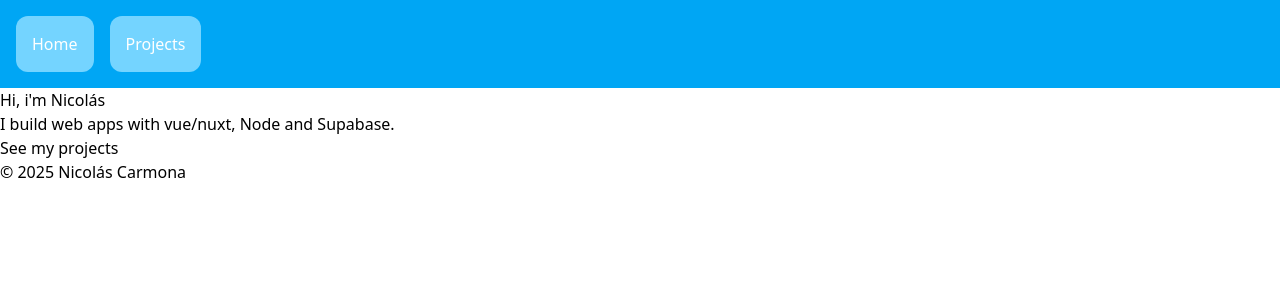
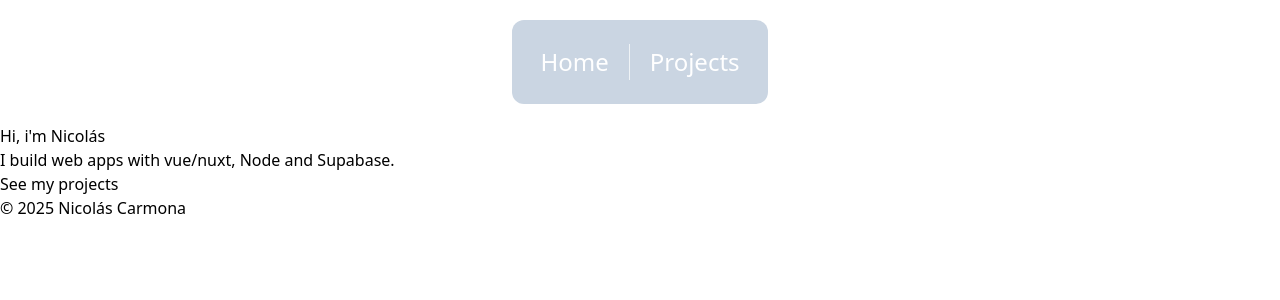
Before and after one commit to ncarmona99/project_portfolio, a Nuxt app: page / in a window 1280 px wide. Shown: the top 300 px of the page. Built offline with nearby package versions, Linux system fonts and the light colour scheme.

Commit message:
Tailwind classes added

```diff
--- a/app/layouts/default.vue
+++ b/app/layouts/default.vue
@@ -1,26 +1,31 @@
 <script setup lang="ts"></script>
 
 <template>
-  <div>
-    <header>
-      <nav class="flex flex-row bg-sky-500 text-white p-4 space-x-4">
+  <header>
+    <div class="flex flex-row justify-center">
+      <nav
+        class="sticky top-0 mx-auto items-center justify-center flex flex-row my-5 rounded-xl bg-slate-300 text-white text-2xl p-6 gap-x-4"
+      >
         <NuxtLink
           to="/"
-          class="flex flex-row rounded-xl bg-sky-300 text-white p-4 space-x-4 transition-all hover:bg-sky-700"
+          class="relative inline-block px-1 after:content-[''] after:absolute after:left-0 after:bottom-0 after:h-[2px] after:w-0 after:bg-white after:transition-all after:duration-300 hover:after:w-full"
           >Home</NuxtLink
         >
+        <div class="w-px h-9 bg-white opacity-70"></div>
         <NuxtLink
           to="/projects"
-          class="flex flex-row rounded-xl bg-sky-300 text-white p-4 space-x-4 transition-all hover:bg-sky-700"
+          class="relative inline-block px-1 after:content-[''] after:absolute after:left-0 after:bottom-0 after:h-[2px] after:w-0 after:bg-white after:transition-all after:duration-300 hover:after:w-full"
           >Projects</NuxtLink
         >
       </nav>
-    </header>
+    </div>
+  </header>
 
-    <main>
-      <slot />
-    </main>
+  <main>
+    <slot />
+  </main>
 
-    <footer>© {{ new Date().getFullYear() }} Nicolás Carmona</footer>
-  </div>
+  <footer>
+    <div>© {{ new Date().getFullYear() }} Nicolás Carmona</div>
+  </footer>
 </template>
```
